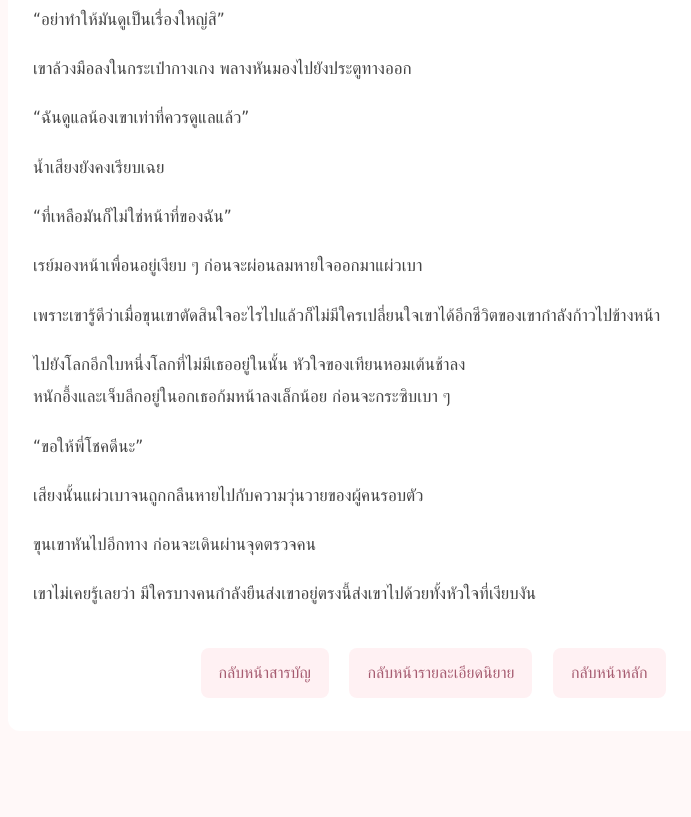
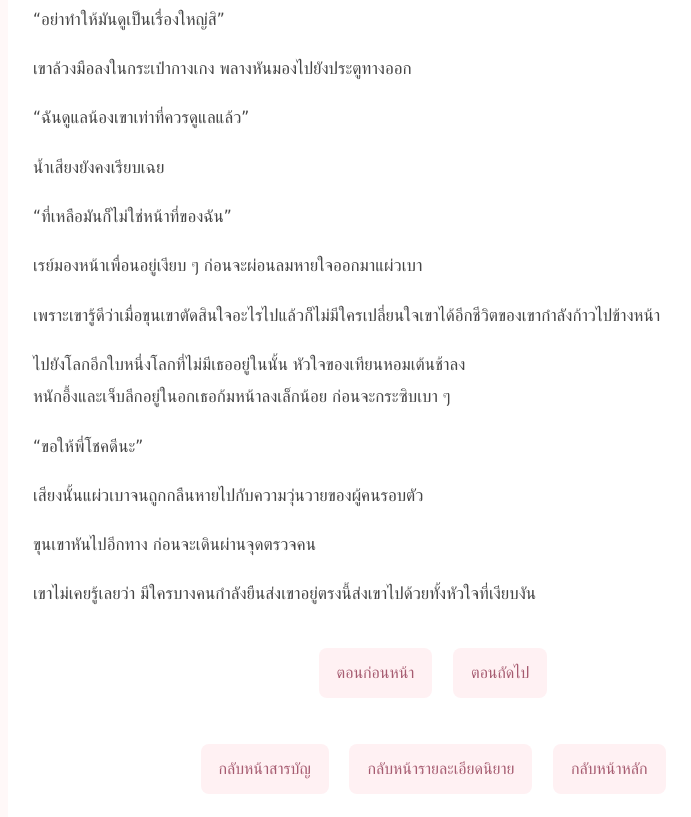
Before and after one commit to Noramon42/Noramon-novel, a plain HTML site: page khong-tai-thi-thoe-mai-rak-ep4.html in a window 1280 px wide. Shown: the part 4900-5717 px from the top of the page, without its empty margins (207-898 px from the left). Before the commit the page ends 5681 px from the top, so only its background shows below. Drawn offline with Linux system fonts and the light colour scheme.

Commit message:
Update khong-tai-thi-thoe-mai-rak-ep4.html

```diff
--- a/khong-tai-thi-thoe-mai-rak-ep4.html
+++ b/khong-tai-thi-thoe-mai-rak-ep4.html
@@ -263,6 +263,16 @@
 
     </div>
 
+      <div class="back">
+        <a href="khong-tai-thi-thoe-mai-rak-ep3.html">
+            ตอนก่อนหน้า
+        </a>
+
+        <a href="khong-tai-thi-thoe-mai-rak-ep5.html">
+            ตอนถัดไป
+        </a>
+    </div>
+
     <div class="back">
         <a href="khong-tai-thi-thoe-mai-rak-chapters.html">
             กลับหน้าสารบัญ
```
